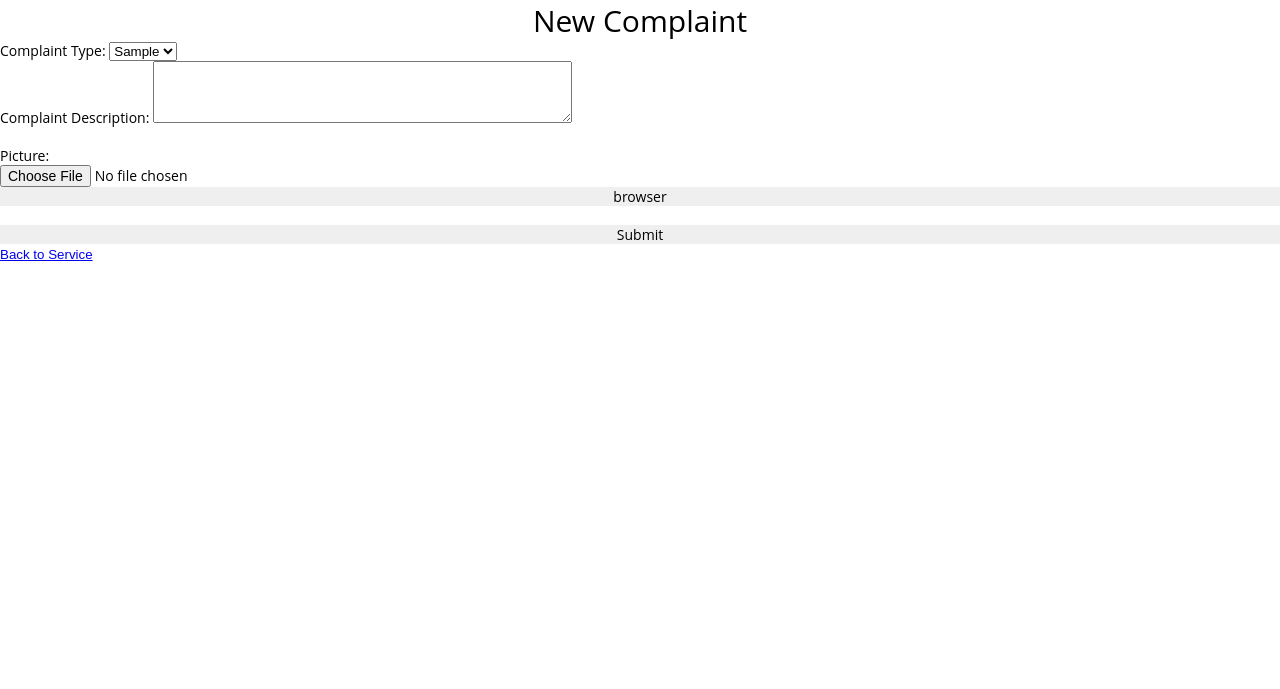
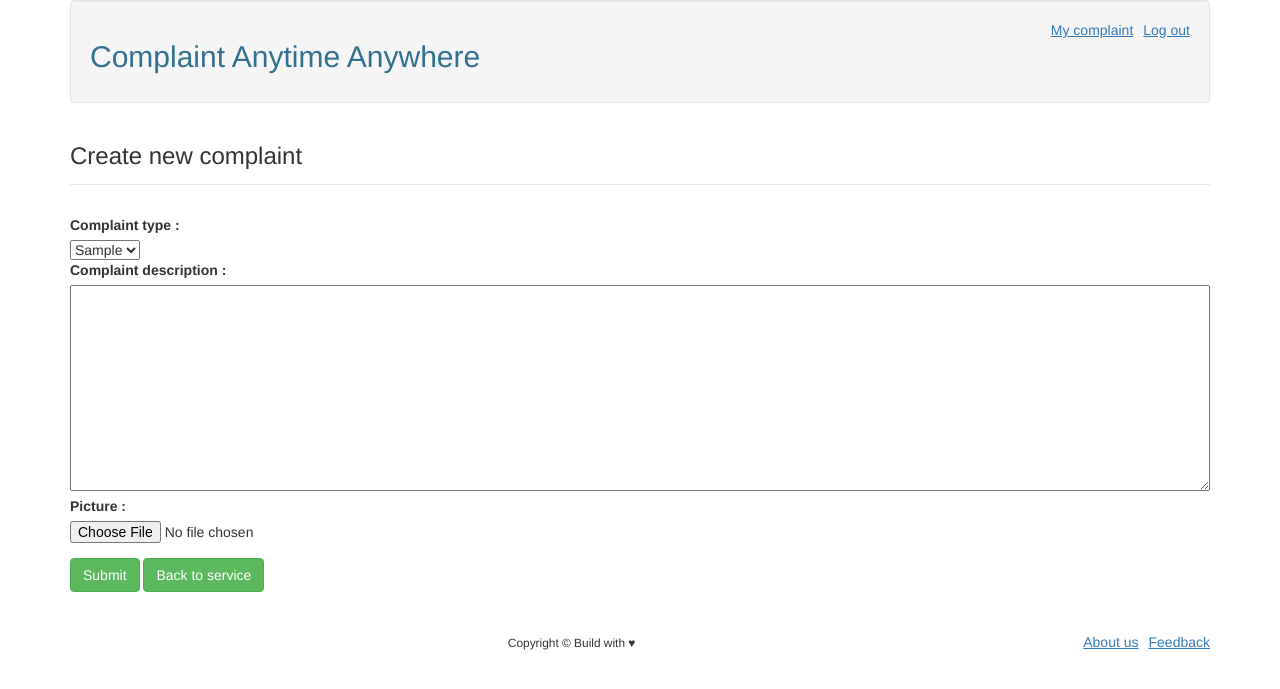
Before and after one commit to vasukataria/H-ComplaintAnywhereAnytime, a Django app: template templates/create_complaint.html in a window 1280 px wide. Shown: the top 689 px of the page. Run offline with Django 3.2, Linux system fonts and the light colour scheme; the template is opened without the code that fills it: most values are stand-ins (such as "Sample title", 1, 10 or a date in 2020); some libraries are stand-ins or nearby versions.

Commit message:
UI changes

```diff
--- a/templates/base.html
+++ b/templates/base.html
@@ -1,14 +1,21 @@
 <!DOCTYPE html>
+<link href="//netdna.bootstrapcdn.com/bootstrap/3.0.0/css/bootstrap.min.css" rel="stylesheet" id="bootstrap-css">
+<script src="//netdna.bootstrapcdn.com/bootstrap/3.0.0/js/bootstrap.min.js"></script>
+<script src="//code.jquery.com/jquery-1.11.1.min.js"></script>
 <html lang="en">
 <head>
     <meta charset="UTF-8">
     <title>Complaint Anytime Anywhere</title>
 </head>
 <body>
+    <style>.underline{text-decoration: underline;float: right;padding-left: 10px;}</style>
 
 <div class="container">
         <div>
                 <div class="well">
+                        <div><a  href="/login/" class="underline">Log out</a>
+
+                            <a  href="/login/" class="underline">My complaint</a></div>
                     <h2 class="text-info">Complaint Anytime Anywhere</h2>
 
                 </div>
@@ -20,7 +27,13 @@
 
 <br /><br />
 <footer>
-    Build with &hearts;
+      <footer id="sticky-footer" class="py-4 bg-dark text-white-50">
+            <div class="container text-center">
+              <small>Copyright &copy; Build with &hearts;</small>
+              <a  href="/login/" class="underline"> Feedback</a>
+              <a  href="/login/" class="underline">About us</a>
+            </div>
+          </footer>
 </footer>
 
 </body>
--- a/templates/create_complaint.html
+++ b/templates/create_complaint.html
@@ -1,40 +1,66 @@
 <!DOCTYPE html>
-<html>
-<head>
-    <meta charset="utf-8">
-    <meta http-equiv='X-UA-Compatible' content='IE=edge'>
-    <title> Electricity </title>
-    <meta name='viewport' content='width=device-width, initial-scale=1'>
-    <link rel='stylesheet' type='text/css' media='screen' href='main.css'>
-    <script src='main.js'></script>
-</head>
-<body>
 
-<center><h2>New Complaint</h2></center>
+<link href="//netdna.bootstrapcdn.com/twitter-bootstrap/2.3.2/css/bootstrap-combined.min.css" rel="stylesheet" id="bootstrap-css">
+<script src="//netdna.bootstrapcdn.com/twitter-bootstrap/2.3.2/js/bootstrap.min.js"></script>
+{% extends 'base.html' %}
+
+{% block content %}
 
 <form action="/complaints/" method="post" enctype="multipart/form-data">
     {%csrf_token%}
+<!------ Include the above in your HEAD tag ---------->
 
-    <label for="complaint-type-select">Complaint Type:</label>
+<div class="container">
+    <div class="row-fluid">
+            <div class="span6">
+                <div class="area">
+                    <form class="form-horizontal">
+                        <div class="heading">
+                            <legend>
+                            <h3 class="form-heading" style="padding-bottom:5px">Create new complaint</h3>
+                        </legend>
+                        </div>
+
+                        <div class="control-group"  style="padding-top:10px">
+                            <label class="control-label" for=
+                            "inputCompanyName">Complaint type : </label>
+
+                            <div class="controls">
                                     <select name="complaint_type" id="complaint-type-select">
                                             {% for complaint_type in complaint_types %}
                                                 <option value="{{complaint_type.0}}">{{complaint_type.1}}</option>
                                             {% endfor %}
                                             </select>
-    <br />
+                            </div>
+                        </div>
 
-    <label for="complaint-desc">Complaint Description:</label>
-    <textarea name="complaint_desc" id="complaint-desc" rows="4" cols="50"> </textarea>
-    <br><br>
+                        <div class="control-group">
+                            <label class="control-label" for="inputFirst">Complaint description : </label>
 
-    <label for="complaint-image">Picture:</label>
+                            <div class="controls">
+                                    <textarea name="complaint_desc" id="complaint-desc" rows="10" cols="80" style="width: 100%;"> </textarea>
+                            </div>
+                        </div>
+
+                        <div class="control-group">
+                            <label class="control-label" for="inputLast">Picture : </label>
+
+                            <div class="controls">
                                     <input type="file" name="complaint-image" />
-    <input type="button" value="browser" />
-    <br><br>
 
-    <input type="submit">
-    <button type="button"><a href="{% url 'complaint-list' %}">Back to Service</a></button>
-    <br><br>
+                            </div>
+                            <div class="controls" style="padding-top: 15px;">
+
+                                    <input type="submit" class="btn btn-success">
+   <a href="{% url 'complaint-list' %}" class="btn btn-success" >Back to service</a>
+                            </div>
+                        </div>
+
+
                     </form>
-</body>
-</html>
+                </div>
+            </div>
+    </div>
+</div>
+</form>
+{% endblock %}
--- a/templates/list.html
+++ b/templates/list.html
@@ -2,9 +2,7 @@
 
 {% block content %}
 
-<link href="//netdna.bootstrapcdn.com/bootstrap/3.0.0/css/bootstrap.min.css" rel="stylesheet" id="bootstrap-css">
-<script src="//netdna.bootstrapcdn.com/bootstrap/3.0.0/js/bootstrap.min.js"></script>
-<script src="//code.jquery.com/jquery-1.11.1.min.js"></script>
+
 <!------ Include the above in your HEAD tag ---------->
 <style>
         .custab{
@@ -21,6 +19,7 @@
         </style>
 <div class="container">
     <div>
+    <a href="/complaints/new/" class="btn btn-primary btn-xs pull-right" style="margin-bottom: 10px;height: 31px;width: 200px;font-size: 15px;"><b>+</b> Create new complaint</a>
     {% if count > 0 %}
         <table class="table table-striped custab">
         <thead>
--- a/templates/login.html
+++ b/templates/login.html
@@ -48,6 +48,7 @@
 <link href="{% static 'css/main.css' %}" rel="stylesheet" media="all">
 <!------ Include the above in your HEAD tag ---------->
 
+<form action="/login/" method="post">
     <div class="">
         <div id="loginbox" style="margin-top:50px;" class="mainbox col-md-6 col-md-offset-3 col-sm-8 col-sm-offset-2">
             <div class="panel panel-info" >
@@ -102,3 +103,4 @@
         </div>
 
     </div>
+    </form>
```
Also changed, not shown: templates/complaint_detail.html (+41 -4 lines). Lines whose indentation alone changed are shown as unchanged.
